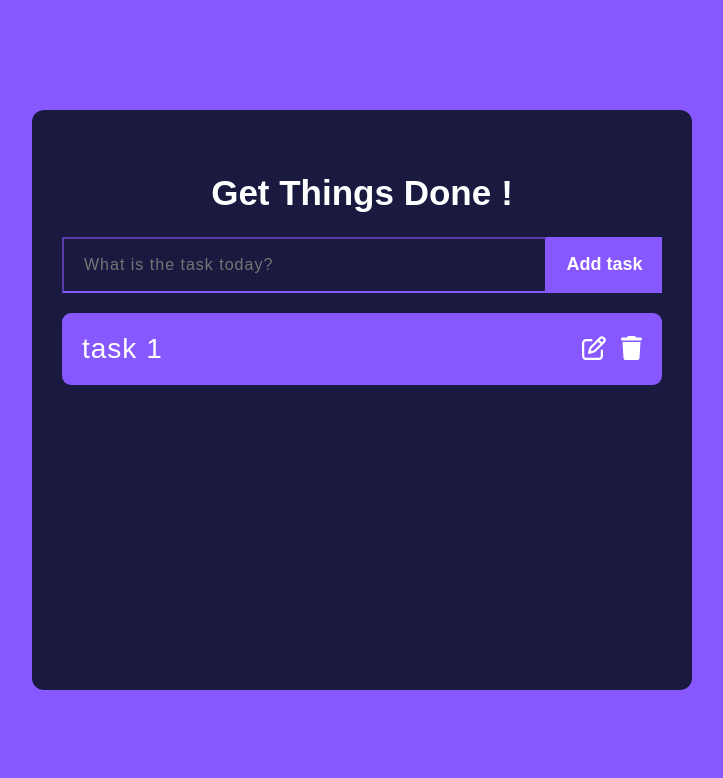
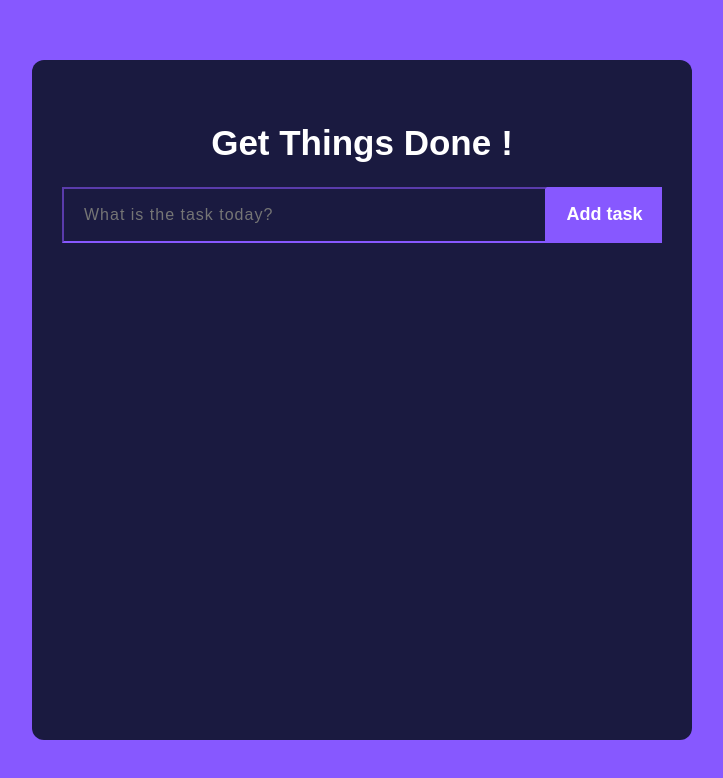
Before and after one commit to MindaAndreea/To-do-List-React, a React (Create React App) app: page / in a window 1280 px wide. Shown: the top 778 px of the page, without its empty margins (278-1001 px from the left). Built offline with nearby package versions, Linux system fonts and the light colour scheme.

Commit message:
Functionality 2

```diff
--- a/src/components/Card/Card.css
+++ b/src/components/Card/Card.css
@@ -3,7 +3,7 @@
   padding: 40px 30px;
   border-radius: 12px;
   width: 600px;
-  height: 500px;
+  height: 600px;
 }
 
 .card-title {
--- a/src/components/Card/Card.jsx
+++ b/src/components/Card/Card.jsx
@@ -1,23 +1,26 @@
-import React from "react";
+import React, { useState } from "react";
 import "./Card.css";
 import Input from "../Input/Input";
 import ToDo from "../ToDo/ToDo";
 
 const Card = () => {
+  const [todos, setTodos] = useState([]);
+
   const addTodo = (todo) => {
-    console.log(todo);
+    setTodos([...todos, todo]);
   };
+
   return (
     <div className="card">
       <h1 className="card-title">Get Things Done</h1>
       <Input
         placeholderText="What is the task today?"
         textBtn="Add task"
-        addToDo={addTodo}
+        addTodo={addTodo}
       />
-      <ToDo taskText="task 1" />
-      {/* <ToDo taskText="task 2" />
-      <ToDo taskText="task 3" /> */}
+      {todos.map((todo, index) => (
+        <ToDo taskText={todo} key={index} />
+      ))}
     </div>
   );
 };
--- a/src/components/Input/Input.jsx
+++ b/src/components/Input/Input.jsx
@@ -4,10 +4,24 @@ import Button from "../Button/Button";
 
 const Input = (props) => {
   const [inputValue, setInputValue] = useState("");
+
   const handleInputValue = (event) => {
     setInputValue(event.target.value);
   };
-  const handleAddTask = () => {};
+
+  const handleAddTask = () => {
+    if (inputValue.trim()) {
+      props.addTodo(inputValue);
+      setInputValue("");
+    }
+  };
+
+  const handleKeyDown = (event) => {
+    if (event.key === "Enter") {
+      handleAddTask();
+    }
+  };
+
   return (
     <div className="input">
       <input
@@ -15,8 +29,9 @@ const Input = (props) => {
         placeholder={props.placeholderText}
         value={inputValue}
         onChange={handleInputValue}
+        onKeyDown={handleKeyDown}
       />
-      <Button textBtn={props.textBtn} clickFunction={props.addTodo} />
+      <Button textBtn={props.textBtn} clickFunction={handleAddTask} />
     </div>
   );
 };
--- a/src/components/ToDo/ToDo.css
+++ b/src/components/ToDo/ToDo.css
@@ -7,11 +7,11 @@
   font-size: 20px;
   padding: 20px;
   border-radius: 9px;
-  margin-bottom: 15px;
+  margin-bottom: 20px;
 }
 
 .task {
-  font-size: 28px;
+  font-size: 24px;
   letter-spacing: 1px;
 }
 
```
